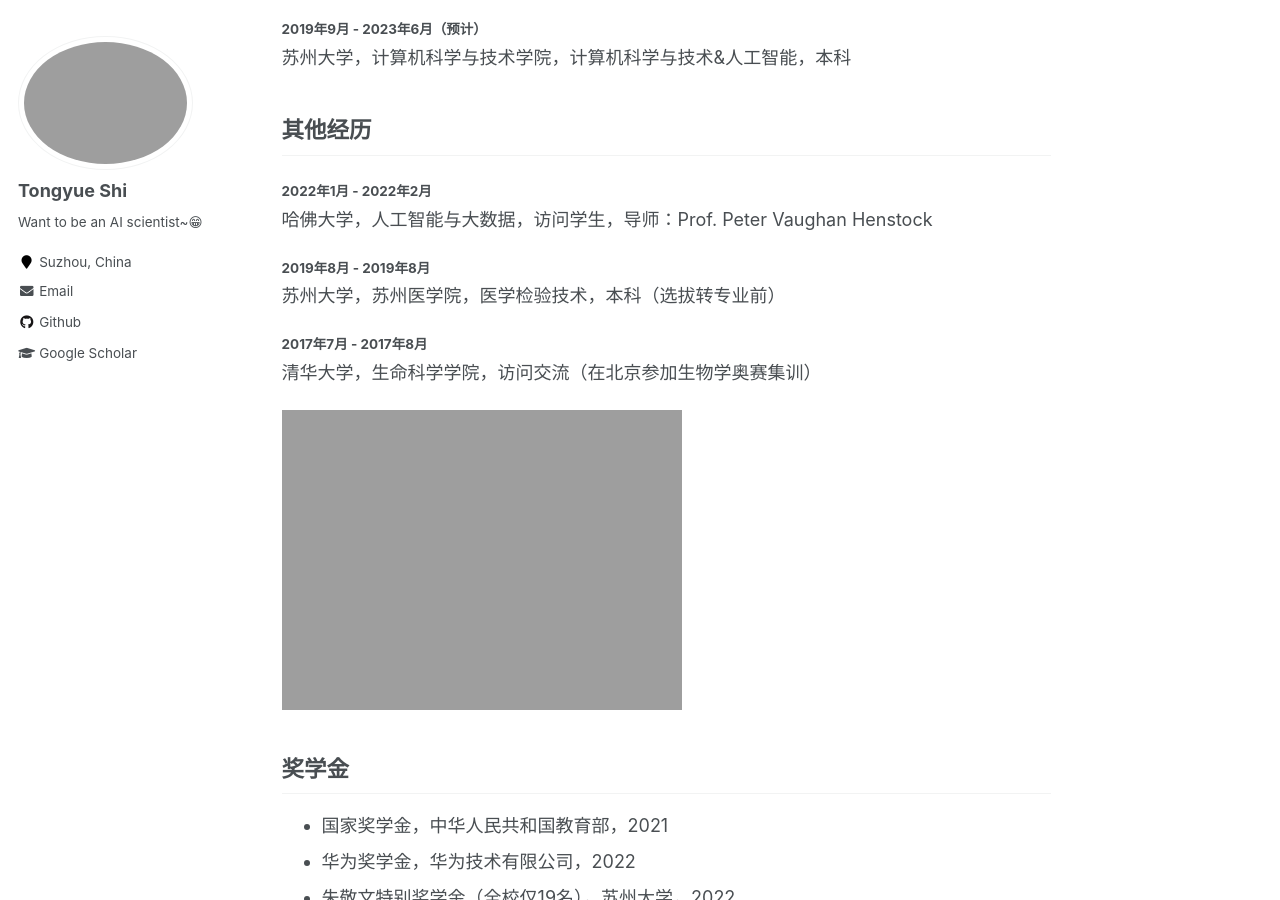
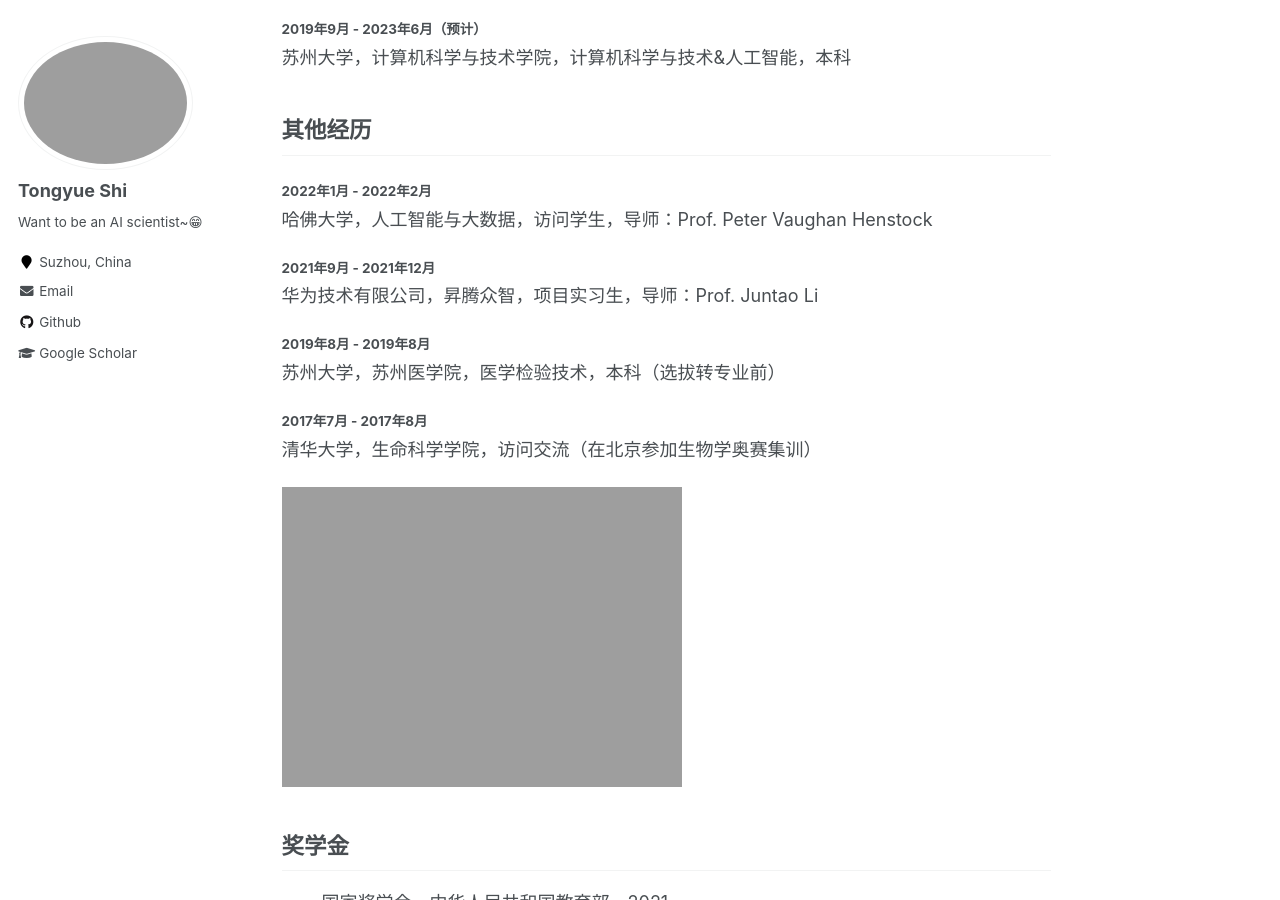
Before and after one commit to perfectboy666/perfectboy666.github.io, a Jekyll site: the page built from _pages/markdown.md, in a window 1280 px wide and 900 px high, scrolled down 408 px. Built offline with Jekyll 4.4.1, drawn with Linux system fonts in a browser that asks for light colours.

Commit message:
Update markdown.md

```diff
--- a/_pages/markdown.md
+++ b/_pages/markdown.md
@@ -18,6 +18,8 @@ redirect_from:
 ## 其他经历
 #### 2022年1月 - 2022年2月
 哈佛大学，人工智能与大数据，访问学生，导师：Prof. Peter Vaughan Henstock
+#### 2021年9月 - 2021年12月
+华为技术有限公司，昇腾众智，项目实习生，导师：Prof. Juntao Li
 #### 2019年8月 - 2019年8月
 苏州大学，苏州医学院，医学检验技术，本科（选拔转专业前）
 #### 2017年7月 - 2017年8月
```
